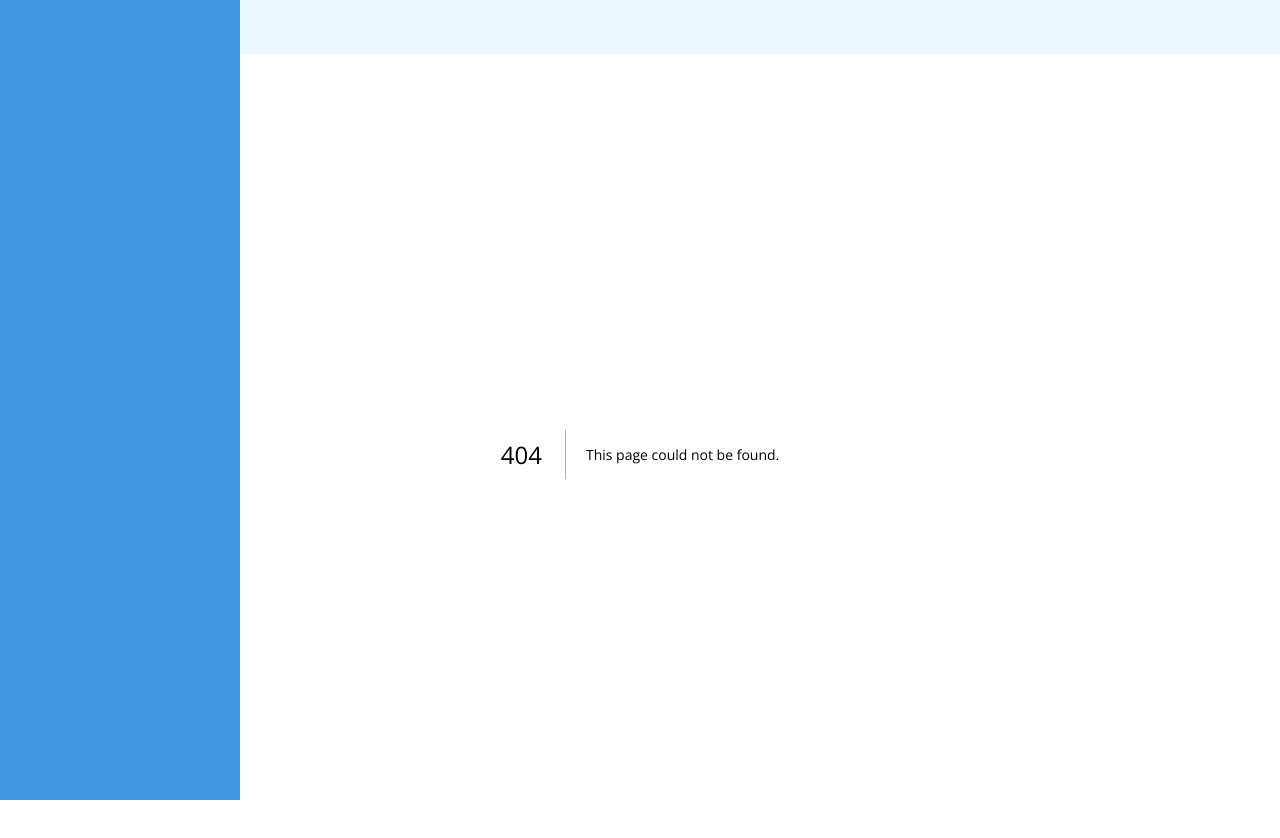
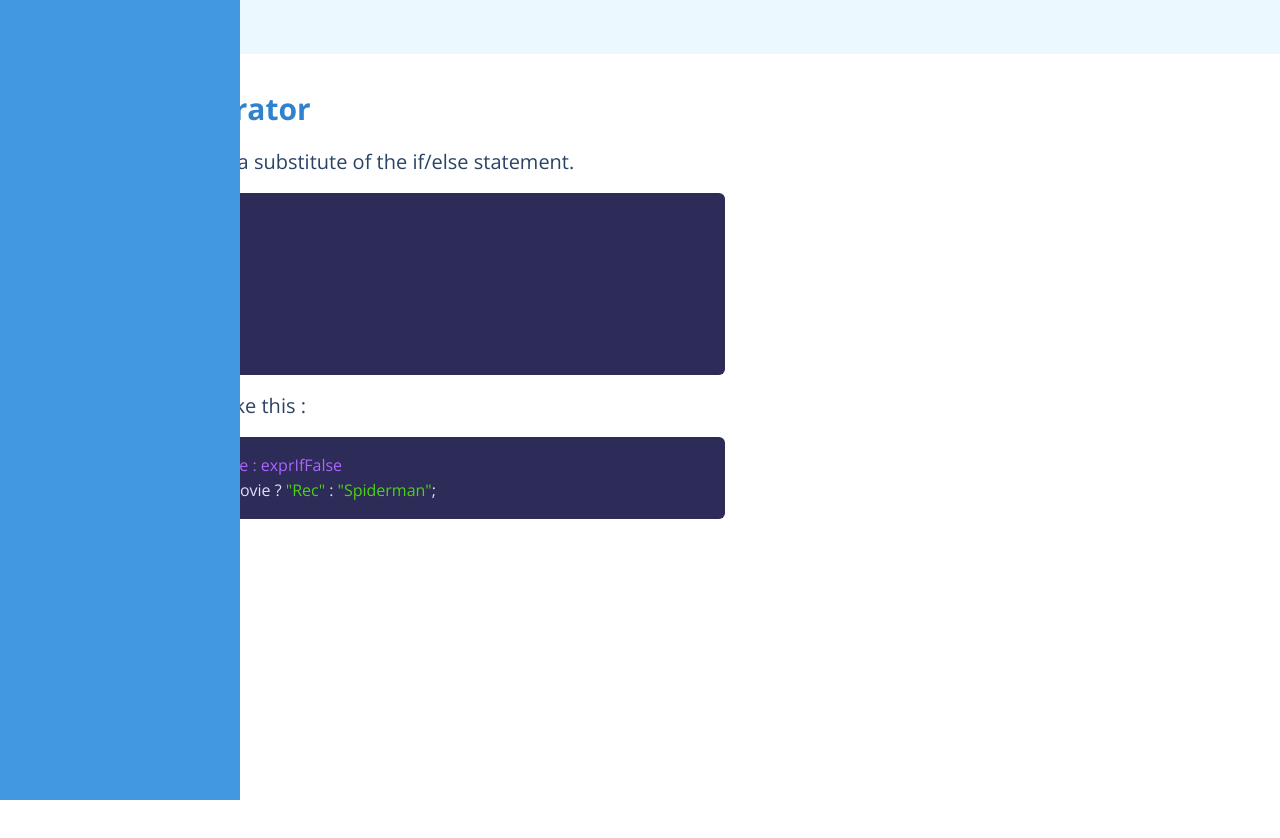
Before and after one commit to o-louis/CodeTips, a Next.js app: page /posts/ternary-operator in a window 1280 px wide. Before the commit this address had no page. Shown: the top 838 px of the page. After the commit the page ends 800 px from the top, so only its background shows below. Built offline with nearby package versions, Linux system fonts and the light colour scheme; what @tailwindcss/ui would draw is missing.

Commit message:
docs: Ternary operator

```diff
--- /dev/null
+++ b/pages/posts/ternary-operator/index.mdx
@@ -0,0 +1,35 @@
+import BlogPost from "../../../components/BlogPost";
+import { Light as SyntaxHighlighter } from "react-syntax-highlighter";
+import { shadesOfPurple } from "react-syntax-highlighter/dist/cjs/styles/hljs";
+
+export const meta = {
+  title: "Ternary operator",
+  description: "Subsitute for an if and else statement",
+};
+
+export default ({ children }) => <BlogPost meta={meta}>{children}</BlogPost>;
+
+Ternary operator is a substitute of the if/else statement.
+
+<SyntaxHighlighter
+  language="javascript"
+  style={shadesOfPurple}
+  className="syntaxhighlighter font-sans rounded-md"
+>
+  {`let movie;
+if (horrorMovie) {
+  movie = "Rec";
+} else {
+  movie = "Spiderman";
+}`}
+</SyntaxHighlighter>
+
+Can be shortened like this :
+<SyntaxHighlighter
+  language="javascript"
+  style={shadesOfPurple}
+  className="syntaxhighlighter font-sans rounded-md"
+>
+  {`// condition ? exprIfTrue : exprIfFalse
+const movie = horrorMovie ? "Rec" : "Spiderman";`}
+</SyntaxHighlighter>
```
